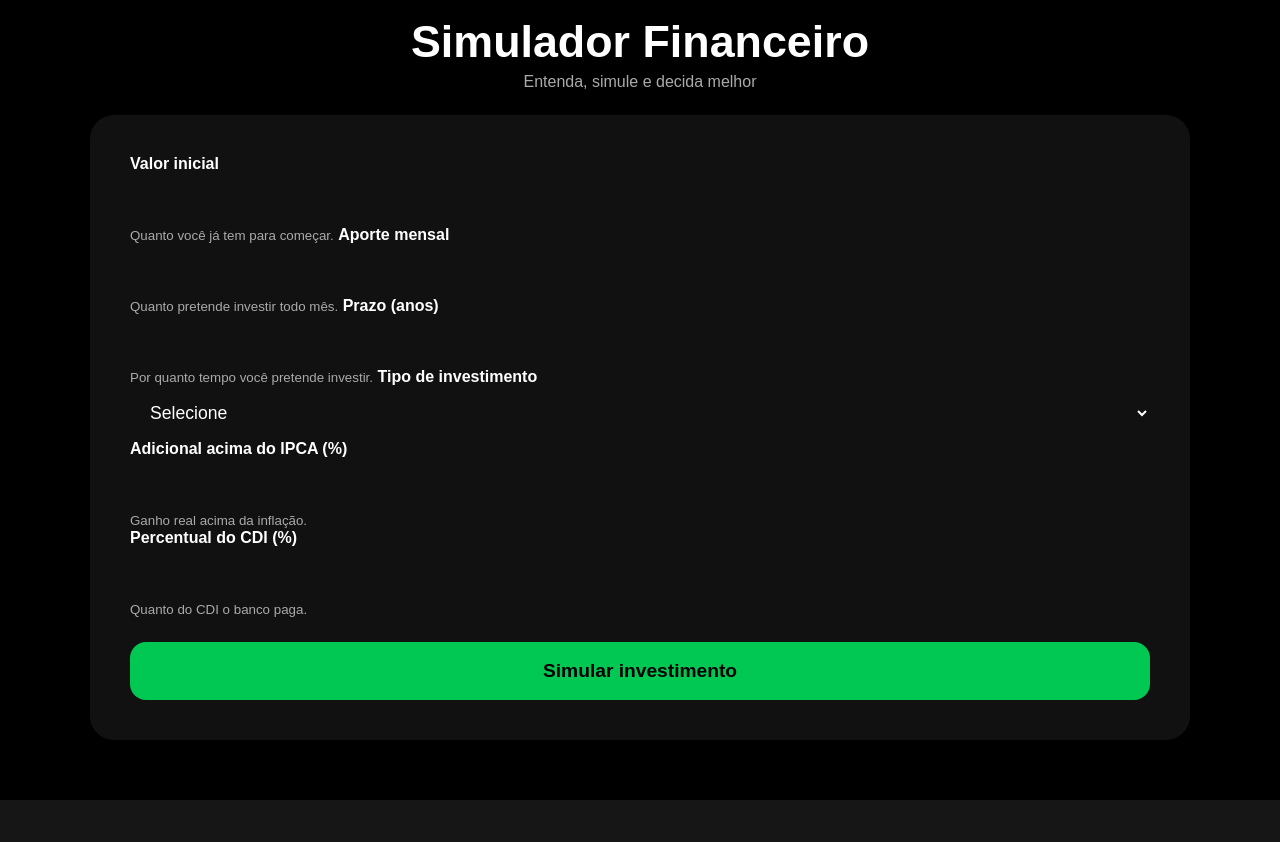
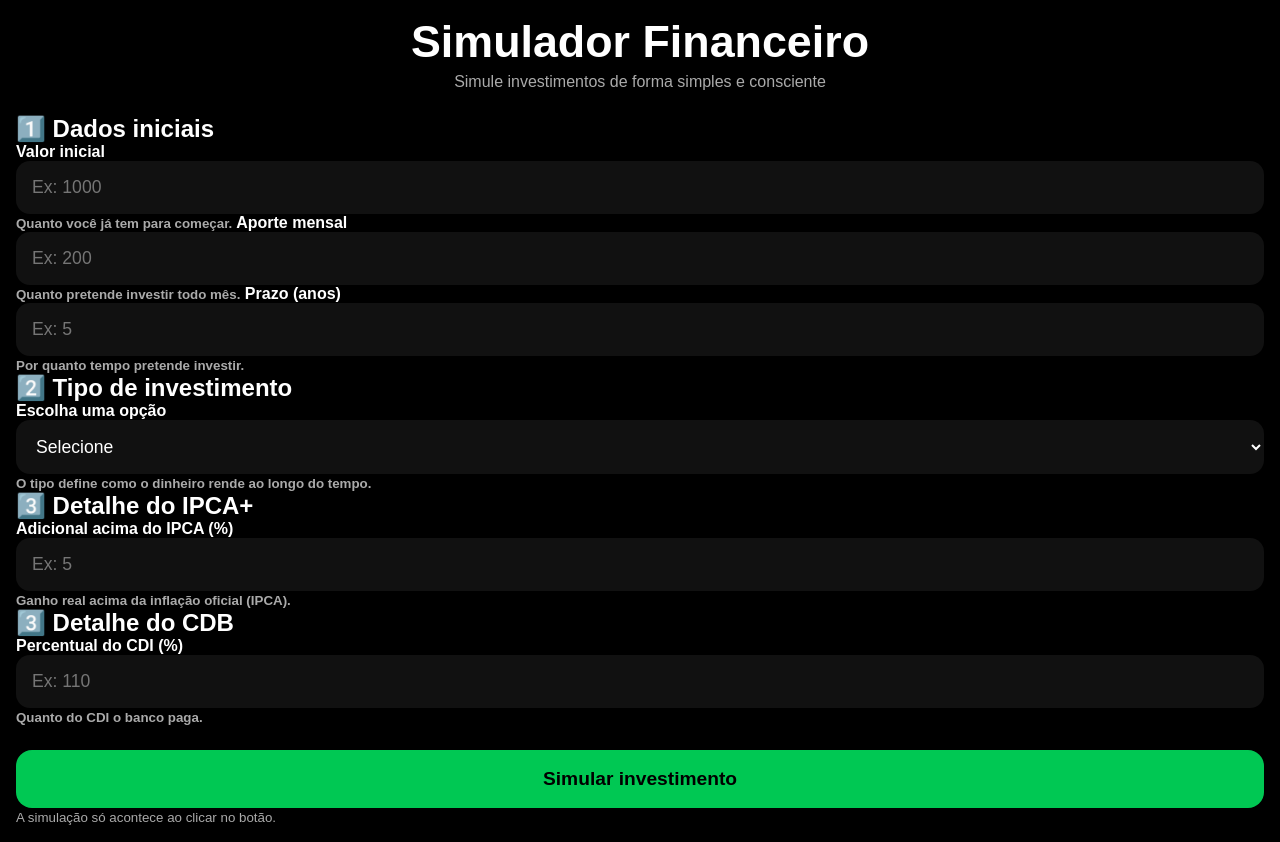
Before and after one commit to brandaoyan19-dotcom/Simulador-investimentos-flask, a Flask app: page / in a window 1280 px wide. Before the commit the page ends 800 px from the top, so only its background shows below. Run offline with Flask 3, Linux system fonts and the light colour scheme.

Commit message:
Ajeitar ipca e cdi

```diff
--- a/templates/index.html
+++ b/templates/index.html
@@ -1,93 +1,113 @@
 <!DOCTYPE html>
 <html lang="pt-br">
 <head>
-    <meta charset="UTF-8">
+  <meta charset="UTF-8" />
+  <meta name="viewport" content="width=device-width, initial-scale=1.0" />
   <title>Simulador Financeiro</title>
+
+  <!-- CSS será ajustado no Passo 3 -->
   <link rel="stylesheet" href="{{ url_for('static', filename='style.css') }}">
 </head>
+
 <body>
+  <main class="app">
 
-<div class="app">
-
-    <header>
+    <!-- CABEÇALHO -->
+    <header class="header">
       <h1>Simulador Financeiro</h1>
-        <p>Entenda, simule e decida melhor</p>
+      <p>Simule investimentos de forma simples e consciente</p>
     </header>
 
-    <form method="post" class="card">
+    <!-- FORMULÁRIO -->
+    <form method="post" class="form">
 
-        <label>Valor inicial</label>
-        <input type="number" name="valor_inicial" required>
+      <!-- ETAPA 1 — DADOS BÁSICOS -->
+      <section class="step">
+        <h2>1️⃣ Dados iniciais</h2>
+
+        <label>
+          Valor inicial
+          <input type="number" name="valor_inicial" placeholder="Ex: 1000" required>
           <small>Quanto você já tem para começar.</small>
+        </label>
 
-        <label>Aporte mensal</label>
-        <input type="number" name="aporte" required>
+        <label>
+          Aporte mensal
+          <input type="number" name="aporte" placeholder="Ex: 200" required>
           <small>Quanto pretende investir todo mês.</small>
+        </label>
 
-        <label>Prazo (anos)</label>
-        <input type="number" name="anos" required>
-        <small>Por quanto tempo você pretende investir.</small>
+        <label>
+          Prazo (anos)
+          <input type="number" name="anos" placeholder="Ex: 5" required>
+          <small>Por quanto tempo pretende investir.</small>
+        </label>
+      </section>
 
-        <label>Tipo de investimento</label>
-        <select name="tipo" id="tipo" required>
+      <!-- ETAPA 2 — TIPO DE INVESTIMENTO -->
+      <section class="step">
+        <h2>2️⃣ Tipo de investimento</h2>
+
+        <label>
+          Escolha uma opção
+          <select name="tipo" id="tipo-investimento" required>
             <option value="">Selecione</option>
             <option value="selic">Tesouro Selic</option>
             <option value="ipca">Tesouro IPCA+</option>
             <option value="cdb">CDB</option>
           </select>
+          <small>O tipo define como o dinheiro rende ao longo do tempo.</small>
+        </label>
+      </section>
 
-        <div id="ipcaExtra" class="hidden">
-            <label>Adicional acima do IPCA (%)</label>
-            <input type="number" step="0.1" name="ipca_extra">
-            <small>Ganho real acima da inflação.</small>
-        </div>
+      <!-- ETAPA 3 — CAMPOS CONDICIONAIS -->
+      <!-- OBS: ficam INVISÍVEIS por padrão -->
+      <section class="step hidden" id="campo-ipca">
+        <h2>3️⃣ Detalhe do IPCA+</h2>
 
-        <div id="cdiExtra" class="hidden">
-            <label>Percentual do CDI (%)</label>
-            <input type="number" step="1" name="cdi">
+        <label>
+          Adicional acima do IPCA (%)
+          <input type="number" step="0.1" name="ipca_extra" placeholder="Ex: 5">
+          <small>Ganho real acima da inflação oficial (IPCA).</small>
+        </label>
+      </section>
+
+      <section class="step hidden" id="campo-cdb">
+        <h2>3️⃣ Detalhe do CDB</h2>
+
+        <label>
+          Percentual do CDI (%)
+          <input type="number" step="1" name="cdi" placeholder="Ex: 110">
           <small>Quanto do CDI o banco paga.</small>
-        </div>
+        </label>
+      </section>
 
+      <!-- ETAPA 4 — AÇÃO -->
+      <section class="step">
         <button type="submit">Simular investimento</button>
+        <small>A simulação só acontece ao clicar no botão.</small>
+      </section>
+
     </form>
 
+    <!-- RESULTADO (renderizado pelo backend depois) -->
     {% if resultado %}
     <section class="resultado">
-        <h2>{{ resultado.vale }}</h2>
+      <h2>Resultado da simulação</h2>
+
+      <p><strong>{{ resultado.vale }}</strong></p>
       <p>{{ resultado.explicacao }}</p>
 
-        <div class="grid">
-            <div>
-                <strong>Total investido</strong>
-                <span>R$ {{ resultado.total }}</span>
-            </div>
-            <div>
-                <strong>Valor final</strong>
-                <span>R$ {{ resultado.final }}</span>
-            </div>
-            <div>
-                <strong>Rendimento</strong>
-                <span>R$ {{ resultado.rendimento }} ({{ resultado.percentual }}%)</span>
-            </div>
-        </div>
+      <ul>
+        <li>Total investido: R$ {{ resultado.total }}</li>
+        <li>Valor final: R$ {{ resultado.final }}</li>
+        <li>Rendimento: R$ {{ resultado.rendimento }} ({{ resultado.percentual }}%)</li>
+      </ul>
     </section>
     {% endif %}
 
-</div>
+  </main>
 
-<script>
-const tipo = document.getElementById("tipo");
-const ipca = document.getElementById("ipcaExtra");
-const cdi = document.getElementById("cdiExtra");
-
-tipo.addEventListener("change", () => {
-    ipca.classList.add("hidden");
-    cdi.classList.add("hidden");
-
-    if (tipo.value === "ipca") ipca.classList.remove("hidden");
-    if (tipo.value === "cdb") cdi.classList.remove("hidden");
-});
-</script>
-
+  <!-- JS entra no Passo 2 -->
 </body>
 </html>
```
Lines whose indentation alone changed are shown as unchanged.
